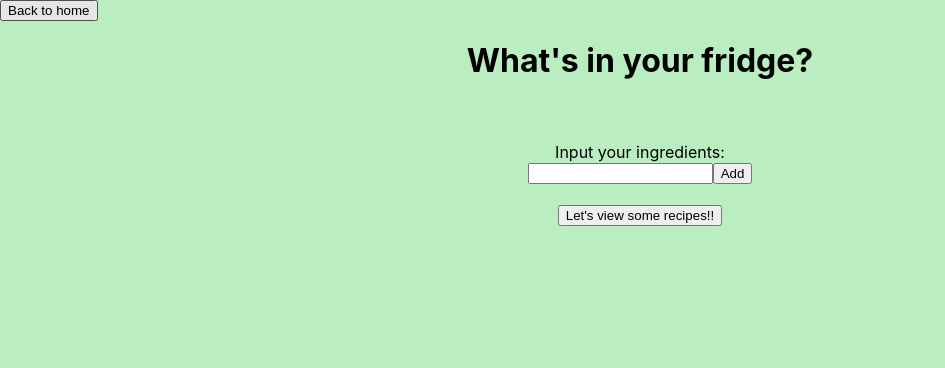
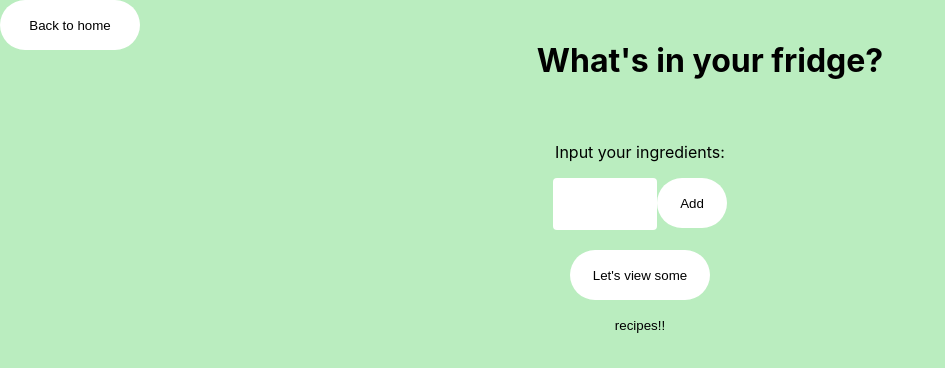
Before and after one commit to nyu-software-engineering/spring-2020-frugal-eye, a React (Create React App) app in the folder front-end/: page /add-ingredients in a window 1280 px wide. Shown: the top 368 px of the page, without its empty margins (0-945 px from the left). Built offline with nearby package versions, Linux system fonts and the light colour scheme.

Commit message:
cleanup and css

```diff
--- a/front-end/src/AddIngredients.css
+++ b/front-end/src/AddIngredients.css
@@ -9,6 +9,44 @@ ul {
 
 .back-button {
     float: left;
+    background-color: white;
+    border-top-left-radius: 28px;
+    border-top-right-radius: 28px;
+    border-bottom-right-radius: 28px;
+    border-bottom-left-radius: 28px;
+    text-indent: 0;
+    border: none;
+    display:inline-block;
+    color: black;
+    height: 50px;
+    line-height: 50px;
+    width: 140px;
+    text-decoration: none;
+    text-align: center;
+}
+
+.ing_input {
+    border: white;
+    border-radius: 4px;
+    width: 100px;
+    height: 50px;
+}
+
+.ing_button {
+    background-color: white;
+    border-top-left-radius: 28px;
+    border-top-right-radius: 28px;
+    border-bottom-right-radius: 28px;
+    border-bottom-left-radius: 28px;
+    text-indent: 0;
+    border: none;
+    display:inline-block;
+    color: black;
+    height: 50px;
+    line-height: 50px;
+    width: 70px;
+    text-decoration: none;
+    text-align: center;
 }
 
 .display-ingredients {
--- a/front-end/src/AddIngredients.js
+++ b/front-end/src/AddIngredients.js
@@ -1,5 +1,6 @@
 import React, { useState } from 'react';
 import './AddIngredients.css';
+import './standard.css';
 
 const AddIngredients = (props) =>{
     const [ingredient, setIngredient] = useState("");
@@ -38,11 +39,12 @@ const AddIngredients = (props) =>{
             </div>
             <form onSubmit={handleSubmit}>
                 <br></br>Input your ingredients:<br></br>
-                <input type="text" name="ingredientInput" value={ingredient} onChange={handleChange}/>
-                <input type="submit" value="Add"/>
+                <p></p>
+                <input className="ing_input" type="text" name="ingredientInput" value={ingredient} onChange={handleChange}/>
+                <input className="ing_button" type="submit" value="Add"/>
             </form>
             <br></br>
-            <button onClick={event => window.location.href='/recipelist'}>Let's view some recipes!!</button>
+            <button className="standard_button" onClick={event => window.location.href='/recipelist'}>Let's view some recipes!!</button>
         </div>
     );
 }
--- a/front-end/src/App.css
+++ b/front-end/src/App.css
@@ -1,38 +1,3 @@
 .App {
   text-align: center;
 }
-
-.App-logo {
-  height: 40vmin;
-  pointer-events: none;
-}
-
-@media (prefers-reduced-motion: no-preference) {
-  .App-logo {
-    animation: App-logo-spin infinite 20s linear;
-  }
-}
-
-.App-header {
-  background-color: #282c34;
-  min-height: 100vh;
-  display: flex;
-  flex-direction: column;
-  align-items: center;
-  justify-content: center;
-  font-size: calc(10px + 2vmin);
-  color: white;
-}
-
-.App-link {
-  color: #61dafb;
-}
-
-@keyframes App-logo-spin {
-  from {
-    transform: rotate(0deg);
-  }
-  to {
-    transform: rotate(360deg);
-  }
-}
--- /dev/null
+++ b/front-end/src/Home.css
@@ -0,0 +1,3 @@
+.home {
+	padding-top: 10%;
+}
--- a/front-end/src/Home.js
+++ b/front-end/src/Home.js
@@ -1,13 +1,16 @@
 import React from 'react';
+import './standard.css'
+import './Home.css'
 const Home = (props) => {
 
   return (
-  	<div>
-    	<button onClick={event => window.location.href='/add-ingredients'}>Input Ingredients</button>
+  	<div className="home">
+  	<h1>Home</h1>
+    	<button className="standard_button" onClick={event => window.location.href='/add-ingredients'}>Input Ingredients</button>
       <p></p>
-      <button onClick={event => window.location.href='/Favorites'}>View Favorites</button>
+      <button className="standard_button" onClick={event => window.location.href='/favoritelist'}>View Favorites</button>
       <p></p>
-      <button onClick={event => window.location.href='/Settings'}>Settings</button>
+      <button className="standard_button" onClick={event => window.location.href='/settings'}>Settings</button>
     </div>
   );
 }
--- a/front-end/src/Login.js
+++ b/front-end/src/Login.js
@@ -1,6 +1,7 @@
 import React, { useState } from 'react';
 import Register from './Register';
 import Popup from './components/Popup';
+import './standard.css'
 const Login = (props) => {
 
   const [username, setUsername] = useState("");
@@ -29,20 +30,19 @@ const Login = (props) => {
   return (
   	<div>
     	<form onSubmit={handleSubmit}>
-    	<p>Sprouts</p>
+    	<h1>Sprouts</h1>
       	<label>
-       	Username:
-        		<input type="text" value={username} onChange={e => setUsername(e.target.value)} />
+        		<input className="standard_input" type="text" value={username} onChange={e => setUsername(e.target.value)} placeholder="Username"/>
       	</label>
       	<p></p>
       	<label>
-       	Password:
-        		<input type="password" value={password} onChange={f => setPassword(f.target.value)} />
+        		<input className="standard_input" type="password" value={password} onChange={f => setPassword(f.target.value)} placeholder="Password"/>
       	</label>
-      	<input type="submit" value="Go!" />
+        <p></p>
+      	<input className="standard_button" type="submit" value="Go!" />
         </form>
         <p></p>
-        <button onClick={g => setShowRegister(!showRegister)}>Register</button>
+        <button className="standard_button" onClick={g => setShowRegister(!showRegister)}>Register</button>
         {showRegister ?
         <Register
           closeWindow={t => setShowRegister(!showRegister)}
--- a/front-end/src/RecipeList.js
+++ b/front-end/src/RecipeList.js
@@ -28,7 +28,6 @@ const RecipeList = (props) => {
           </p>
         )
       })}
-
     </div>
   )
 }
--- a/front-end/src/Register.js
+++ b/front-end/src/Register.js
@@ -1,5 +1,6 @@
 import React, { useState } from 'react';
 import './register.css';
+import './standard.css';
 const Register = (props) => {
   const [username, setUsername] = useState("");
   const [password, setPassword] = useState("");
@@ -19,15 +20,14 @@ const Register = (props) => {
     	<form onSubmit={handleSubmit}>
     	<p>Register</p>
       	<label>
-       	Username:
-        		<input type="text" value={username} onChange={e => setUsername(e.target.value)} />
+        		<input className="standard_input" type="text" value={username} onChange={e => setUsername(e.target.value)} placeholder="Username"/>
       	</label>
       	<p></p>
       	<label>
-       	Password:
-        		<input type="password" value={password} onChange={f => setPassword(f.target.value)} />
+        		<input className="standard_input" type="password" value={password} onChange={f => setPassword(f.target.value)} placeholder="Password"/>
       	</label>
-      	<input type="submit" value="Go!" />
+        <p></p>
+      	<input className="standard_button" type="submit" value="Go!" />
     	</form>
     	</div>
   );
--- a/front-end/src/Settings.js
+++ b/front-end/src/Settings.js
@@ -1,5 +1,6 @@
 import React, { useState } from 'react';
 import Popup from './components/Popup';
+import './standard.css'
 const Settings = (props) => {
     const [username, setUsername] = useState("");
     const [password, setPassword] = useState("");
@@ -7,7 +8,6 @@ const Settings = (props) => {
     const [showPopupDel, setShowPopupDel] = useState(false);
 
     function handleSubmit(event) {
-        alert('Username: ' + username + ', password: ' + password);
         event.preventDefault();
         var payload = {
             "username": username,
@@ -20,21 +20,20 @@ const Settings = (props) => {
 
     return (
       <div>
-      <p>Settings</p>
+      <h1>Settings</h1>
       <form onSubmit={handleSubmit}>
         <p>Change Login Information</p>
             <label>
-            Username:
-                <input type="text" value={username} onChange={e => setUsername(e.target.value)} />
+                <input className="standard_input" type="text" value={username} onChange={e => setUsername(e.target.value)} placeholder="Username"/>
             </label>
             <p></p>
             <label>
-            Password:
-                <input type="password" value={password} onChange={f => setPassword(f.target.value)} />
+                <input className="standard_input" type="password" value={password} onChange={f => setPassword(f.target.value)} placeholder="Password"/>
             </label>
             <p></p>
-            <input type="submit" value="Change" />
+            <input className="standard_button" type="submit" value="Change" />
         </form>
+        <p></p>
         {showPopupAct ?
         <Popup
             text='Account information has been changed'
@@ -43,7 +42,7 @@ const Settings = (props) => {
         :
         null
         }
-        <button onClick={h => setShowPopupDel(!showPopupDel)}>Clear Favorites</button>
+        <button className="standard_button" onClick={h => setShowPopupDel(!showPopupDel)}>Clear Favorites</button>
         {showPopupDel ?
         <Popup
             text='Favorite recipes have been cleared'
@@ -53,7 +52,7 @@ const Settings = (props) => {
         null
         }
         <p></p>
-        <button onClick={event => window.location.href='/'}>Log Out</button>
+        <button className="standard_button" onClick={event => window.location.href='/'}>Log Out</button>
 
       </div>
     );
--- a/front-end/src/components/Popup.js
+++ b/front-end/src/components/Popup.js
@@ -1,11 +1,12 @@
 import React from 'react';
 import './popup.css';
+import '../standard.css';
 
 const Popup = (props) => {
 	return (
 		<div className='popup'>
 		<h1>{props.text}</h1>
-		<button onClick={props.closePopup}>Ok</button>
+		<button className="standard_button" onClick={props.closePopup}>Ok</button>
 		</div>
 	);
 }
--- a/front-end/src/components/popup.css
+++ b/front-end/src/components/popup.css
@@ -15,3 +15,9 @@
   background-color: #7CE099;
   font-size: 10px;
 }
+
+#popup div {
+  float: left;
+  height: 600px;
+  width: 600px;
+}
--- /dev/null
+++ b/front-end/src/standard.css
@@ -0,0 +1,27 @@
+.standard_button {
+  	background-color: white;
+	border-top-left-radius: 28px;
+	border-top-right-radius: 28px;
+	border-bottom-right-radius: 28px;
+	border-bottom-left-radius: 28px;
+	text-indent: 0;
+	border: none;
+	display:inline-block;
+	color: black;
+	height: 50px;
+	line-height: 50px;
+	width: 140px;
+	text-decoration: none;
+	text-align: center;
+
+}
+.standard_button:hover {
+	background-color: grey;
+}
+
+.standard_input {
+	border: white;
+  	border-radius: 4px;
+  	width: 300px;
+  	height: 50px;
+}
```
